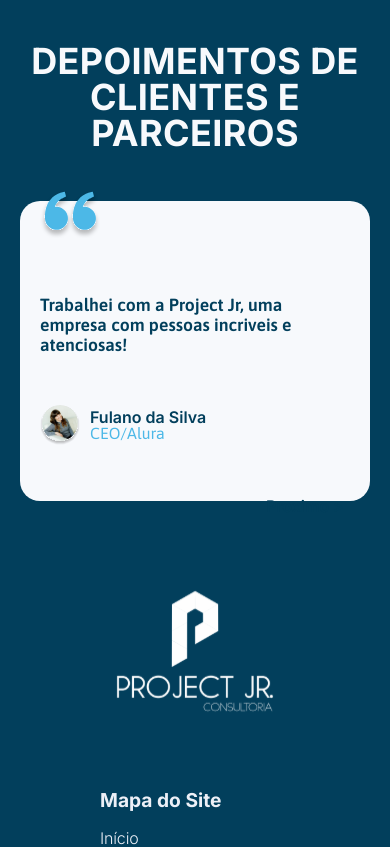
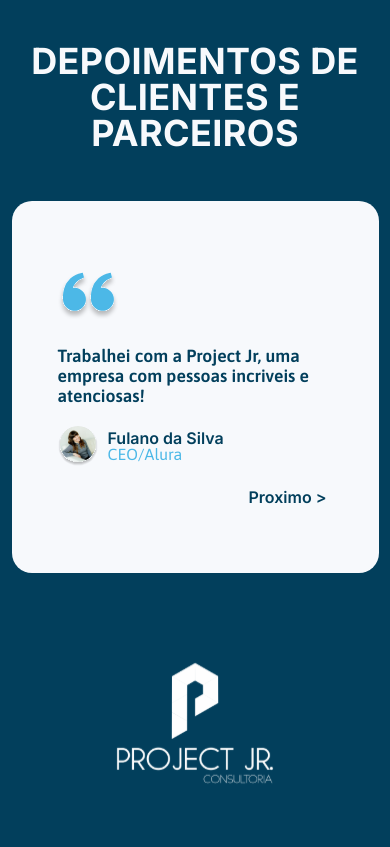
Before and after one commit to byte-serido/projectJR-Consultoria-web, a Vue app in the folder web/: page / in a window 390 px wide. Shown: the part 2800-3647 px from the top of the page. Built offline with nearby package versions, Linux system fonts and the light colour scheme.

Commit message:
feat: Responsividade do card #13

```diff
--- a/web/src/components/home/MyCardDep.vue
+++ b/web/src/components/home/MyCardDep.vue
@@ -175,10 +175,6 @@ export default {
     }
 
     @media (max-width:1098px){
-        .img-padrao{
-            display: none;
-        }
-
         .person-row{
             max-width:100%;
             display: flex;
@@ -186,11 +182,37 @@ export default {
             align-items: center;
             justify-content: flex-start;
         }
+
+        .card-article{
+            gap:20px
+        }
     }
 
-    @media (max-width:400px){
+    @media (max-width:800px){
+        .img-padrao{
+            display: none;
+        }
+
+        .card-article{
+            gap:20px
+        }
+    }
+
+    @media (max-width:560px){
+        .card-article{
+            padding: 40px 50px;
+        }
+
+        .container-text{
+            gap: 20px;
+        }
+    }
+
+    @media (max-width:460px){
         .card{
+            min-width: 90%;
             height: 300px;
+            padding:36px 26px ;
         }
 
         .card-article{
```
